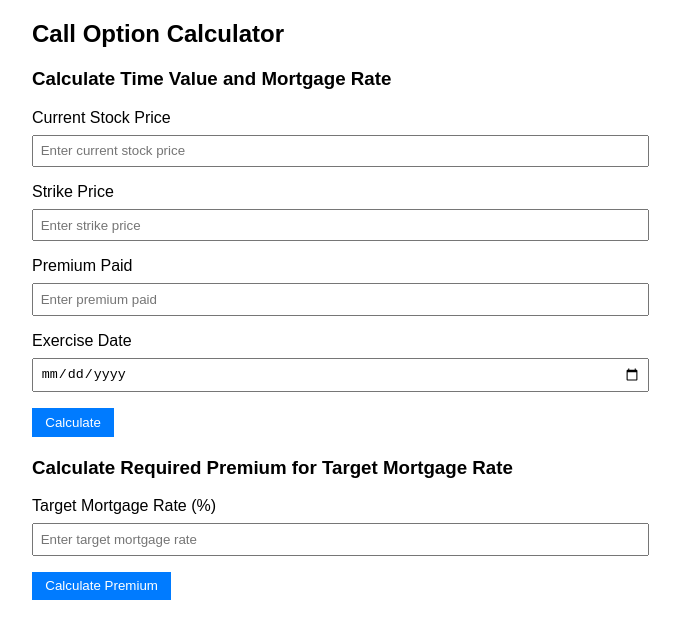
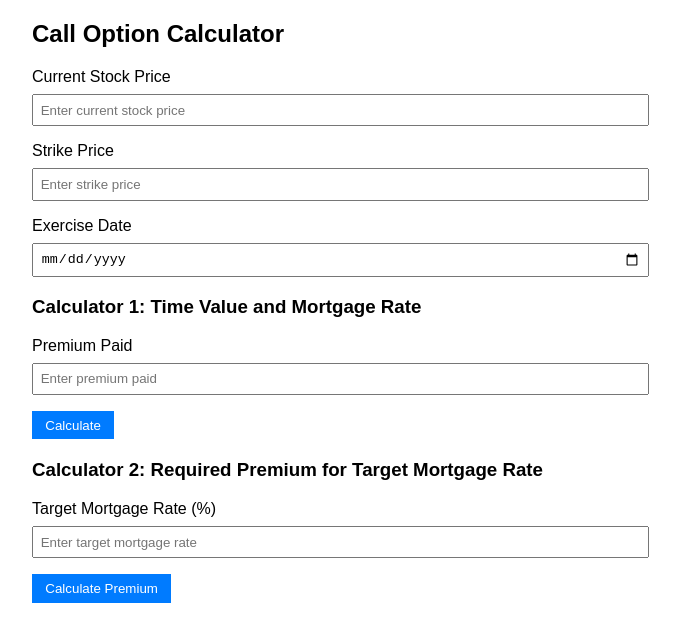
Before and after one commit to LifeHackerSuite/LifeHackerSuite.github.io, a plain HTML site: page CallOptionCalculator.html in a window 1280 px wide. Shown: the whole page, without its empty margins (308-988 px from the left). Drawn offline with Linux system fonts and the light colour scheme.

Commit message:
Update CallOptionCalculator.html
improve UI

```diff
--- a/CallOptionCalculator.html
+++ b/CallOptionCalculator.html
@@ -17,9 +17,7 @@
 <body>
     <div class="container">
         <h2>Call Option Calculator</h2>
-        <!-- Input form for time value and mortgage rate calculation -->
-        <div>
-            <h3>Calculate Time Value and Mortgage Rate</h3>
+        <!-- Shared Inputs -->
         <div class="form-group">
             <label for="stockPrice">Current Stock Price</label>
             <input type="text" id="stockPrice" placeholder="Enter current stock price">
@@ -29,27 +27,27 @@
             <input type="text" id="strikePrice" placeholder="Enter strike price">
         </div>
         <div class="form-group">
+            <label for="exerciseDate">Exercise Date</label>
+            <input type="date" id="exerciseDate">
+        </div>
+
+        <!-- Calculator 1: Calculate Time Value and Mortgage Rate -->
+        <h3>Calculator 1: Time Value and Mortgage Rate</h3>
+        <div class="form-group">
             <label for="premium">Premium Paid</label>
             <input type="text" id="premium" placeholder="Enter premium paid">
         </div>
-            <div class="form-group">
-                <label for="exerciseDate">Exercise Date</label>
-                <input type="date" id="exerciseDate">
-            </div>
         <button onclick="calculateTimeValueAndRate()">Calculate</button>
         <div class="result" id="calculationResult"></div>
-        </div>
 
-        <!-- Input form for premium calculation based on target mortgage rate -->
-        <div>
-            <h3>Calculate Required Premium for Target Mortgage Rate</h3>
+        <!-- Calculator 2: Calculate Required Premium for Target Mortgage Rate -->
+        <h3>Calculator 2: Required Premium for Target Mortgage Rate</h3>
         <div class="form-group">
             <label for="targetRate">Target Mortgage Rate (%)</label>
             <input type="number" id="targetRate" placeholder="Enter target mortgage rate">
         </div>
         <button onclick="calculateRequiredPremium()">Calculate Premium</button>
         <div class="result" id="premiumCalculationResult"></div>
-        </div>
     </div>
 
     <script>
@@ -66,7 +64,7 @@
             const annualizedRate = (timeValue / intrinsicValue) * (365 / timeToExpiration) * 100;
 
             document.getElementById('calculationResult').innerHTML = `Time Value: $${timeValue.toFixed(2)}<br>` +
-                `"Mortgage Rate": ${annualizedRate.toFixed(2)}%`;
+                `Mortgage Rate: ${annualizedRate.toFixed(2)}%`;
         }
 
         function calculateRequiredPremium() {
```
Lines whose indentation alone changed are shown as unchanged.
